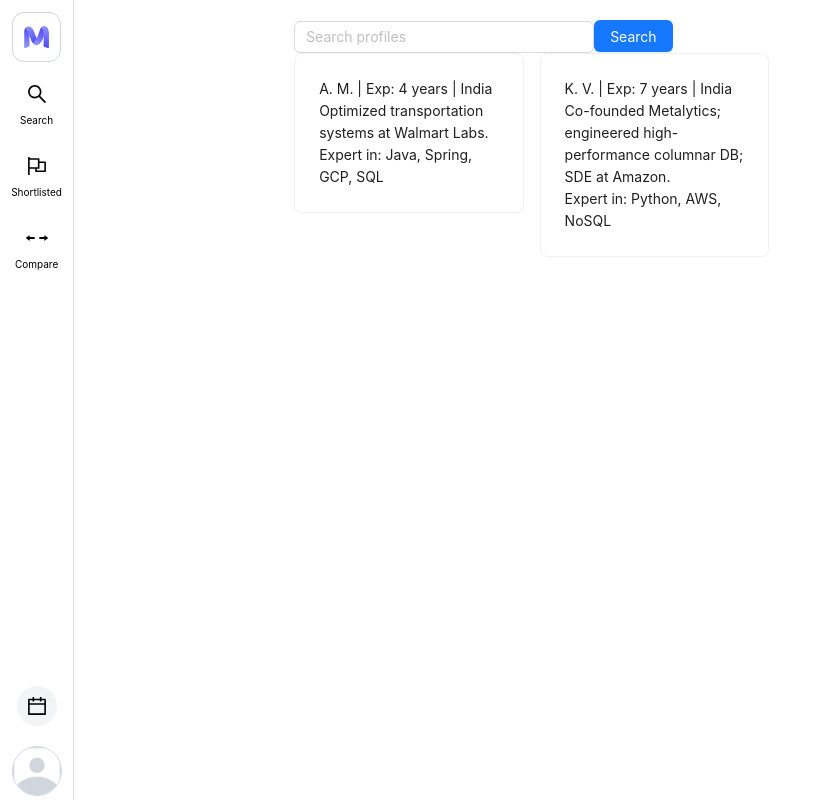
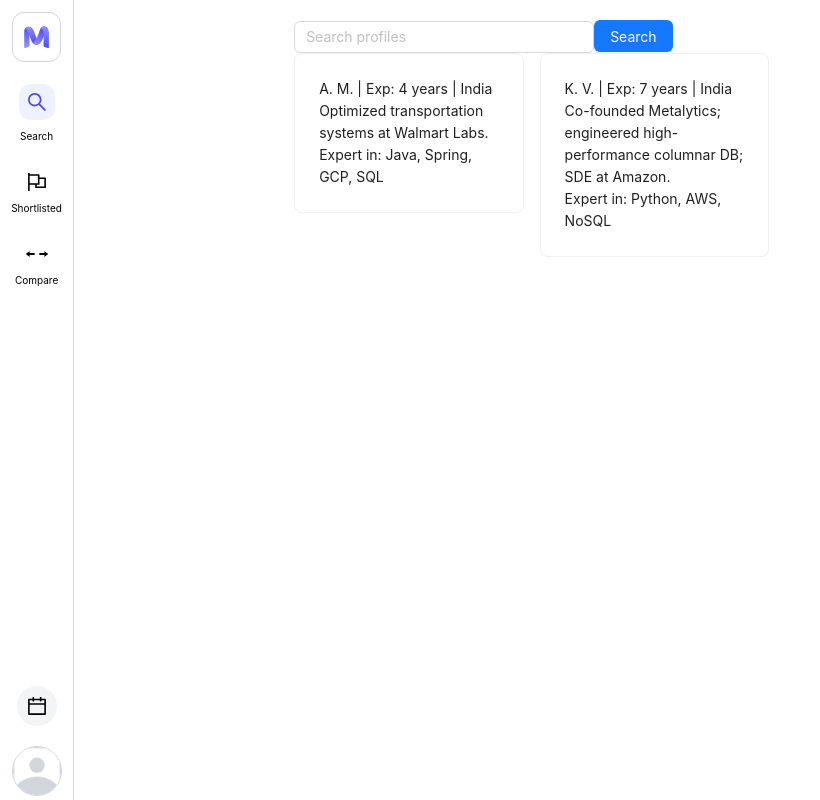
Before and after one commit to Ayush-Khandelwal-007/company-portal-fe, a React (Create React App) app: page / in a window 1280 px wide. Shown: the whole page, without its empty margins (0-820 px from the left). Built offline with nearby package versions, Linux system fonts and the light colour scheme.

Commit message:
Fix Navigation and animation

```diff
--- a/src/App.css
+++ b/src/App.css
@@ -18,4 +18,7 @@
 *{
     padding: 0px;
     margin: 0px;
+    transition-property: all;
+    transition-timing-function: cubic-bezier(.4,0,.2,1);
+    transition-duration: .3s;
 }
--- a/src/App.js
+++ b/src/App.js
@@ -5,18 +5,22 @@ import Explore from './Pages/Explore';
 import CandidateDetails from './Pages/CandidateDetails';
 
 function App() {
+  console.log(window.location.pathname);
   return (
+    <Router>
     <div className="app-container">
-    <Sidebar />
+    <Sidebar path={window.location.pathname}/>
     <div className='main-content'>
-      <Router>
+
           <Routes>
             <Route path="/" element={<Explore/>}/>
             <Route path="/user/:id" element={<CandidateDetails/>}/>
+            <Route path="/shortlisted" element={<CandidateDetails/>}/>
+            <Route path="/compare" element={<CandidateDetails/>}/>
           </Routes>
-      </Router>
     </div>
   </div>
+  </Router>
   );
 }
 
--- a/src/Components/Sidebar.js
+++ b/src/Components/Sidebar.js
@@ -3,38 +3,41 @@ import { ArrowsAltOutlined, SearchOutlined, FlagOutlined, CalendarOutlined } fro
 import logo from '../assets/icon.svg'
 import profile from '../assets/profile.png'
 import '../styles/sidebar.css'
+import {Link} from 'react-router-dom'
 
 
-export default function Sidebar() {
+export default function Sidebar({ path }) {
+    const isActive = (iconPath) => path === iconPath;
+
     return (
         <div className="sidebar">
             <div className="sidebar-top">
-                <a className="sidebar-logo" href="/">
+                <Link className="sidebar-logo" to="/">
                     <img src={logo} alt="logo" />
-                </a>
+                </Link>
                 <ul>
-                    <li>
-                        <SearchOutlined />
+                    <Link to="/">
+                        <SearchOutlined className={isActive('/') || isActive('/user') ? 'active' : ''} />
                         <span>Search</span>
-                    </li>
-                    <li>
-                        <FlagOutlined />
+                    </Link>
+                    <Link to="/shortlisted">
+                        <FlagOutlined className={isActive('/shortlisted') ? 'active' : ''} />
                         <span>Shortlisted</span>
-                    </li>
-                    <li>
-                        <ArrowsAltOutlined style={{ transform: 'rotate(45deg)' }}/>
+                    </Link>
+                    <Link to="/compare">
+                        <ArrowsAltOutlined className={isActive('/compare') ? 'active' : ''} style={{ transform: 'rotate(45deg)' }} />
                         <span>Compare</span>
-                    </li>
+                    </Link>
                 </ul>
             </div>
             <ul className="sidebar-bottom">
-                <li>
+                <a>
                     <CalendarOutlined />
-                </li>
-                <a className="sidebar-profile" href="/">
+                </a>
+                <div className="sidebar-profile" to="/">
                     <img src={profile} alt="profile" />
-                </a>
+                </div>
             </ul>
         </div>
-      );
+    );
 }
--- a/src/styles/sidebar.css
+++ b/src/styles/sidebar.css
@@ -35,30 +35,38 @@
 }
 
 
-.sidebar li{
+.sidebar a {
     display: flex;
     flex-direction: column;
     align-items: center;
     justify-content: center;
     cursor: pointer;
+    text-decoration: none;
+    color: black;
 }
 
-.sidebar li svg{
+.sidebar a svg{
     font-size: 20px;
 }
 
-.sidebar li:hover svg{
+.sidebar a:hover svg{
     transform: scale(1.1) !important;
-    color: #4f46e5;
 }
 
-.sidebar li span{
+.sidebar a span{
     margin-top: 10px;
     font-size: 10px;
 }
 
-.sidebar-bottom li{
+.sidebar-bottom a{
     background-color: rgb(243 244 246);
     padding: 0px 10px 10px 10px;
     border-radius: 9999px;
 }
+
+.active , .sidebar a:hover span:first-of-type{
+    color: #4f46e5;
+    background-color: rgb(238 242 255);
+    padding: 0.5rem;
+    border-radius: 0.75rem;
+}
```
